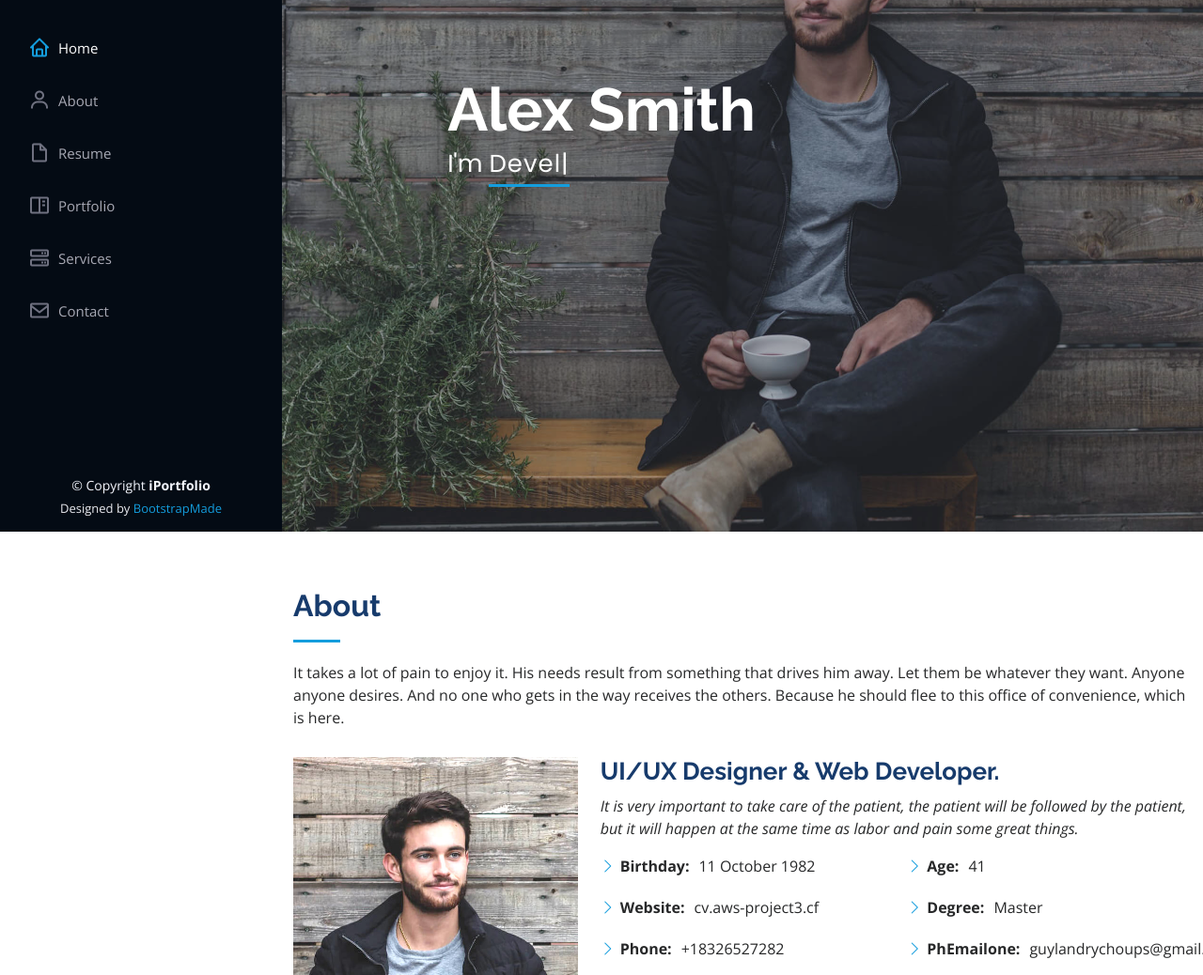
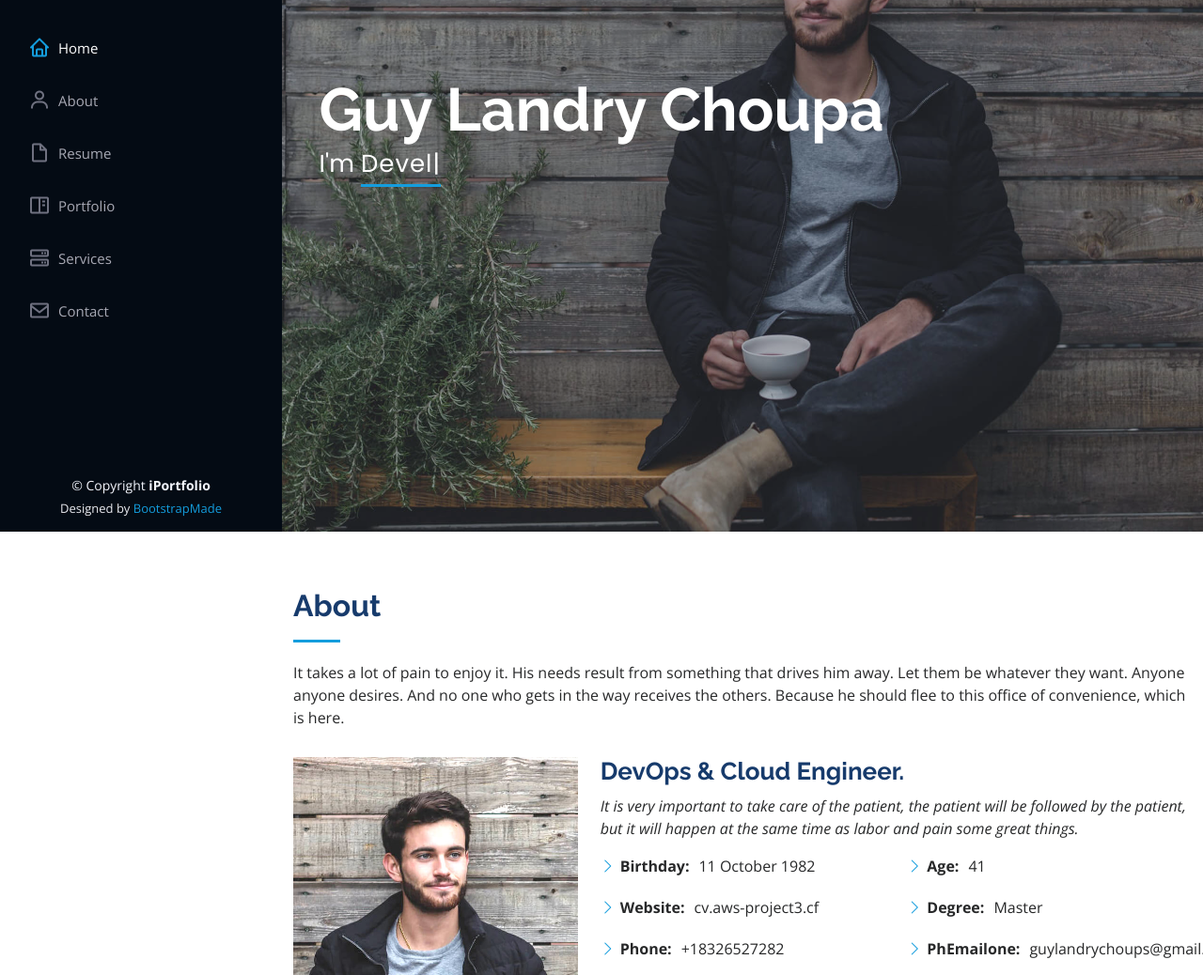
Before and after one commit to CHOUPAGUY/Static-resume, a plain HTML site: page index.html in a window 1280 px wide. Shown: the part 234-1272 px from the top of the page at 94% size. Drawn offline with nearby package versions, Linux system fonts and the light colour scheme.

Commit message:
Update index.html

```diff
--- a/index.html
+++ b/index.html
@@ -72,7 +72,7 @@
   <!-- ======= Hero Section ======= -->
   <section id="hero" class="d-flex flex-column justify-content-center align-items-center">
     <div class="hero-container" data-aos="fade-in">
-      <h1>Alex Smith</h1>
+      <h1>Guy Landry Choupa</h1>
       <p>I'm <span class="typed" data-typed-items="Designer, Developer, Freelancer, Photographer"></span></p>
     </div>
   </section><!-- End Hero -->
@@ -93,7 +93,7 @@
             <img src="assets/img/profile-img.jpg" class="img-fluid" alt="">
           </div>
           <div class="col-lg-8 pt-4 pt-lg-0 content" data-aos="fade-left">
-            <h3>UI/UX Designer &amp; Web Developer.</h3>
+            <h3>DevOps &amp; Cloud Engineer.</h3>
             <p class="fst-italic">
               It is very important to take care of the patient, the patient will be followed by the patient, but it will happen at the same time as labor and pain
                some great things.
```
